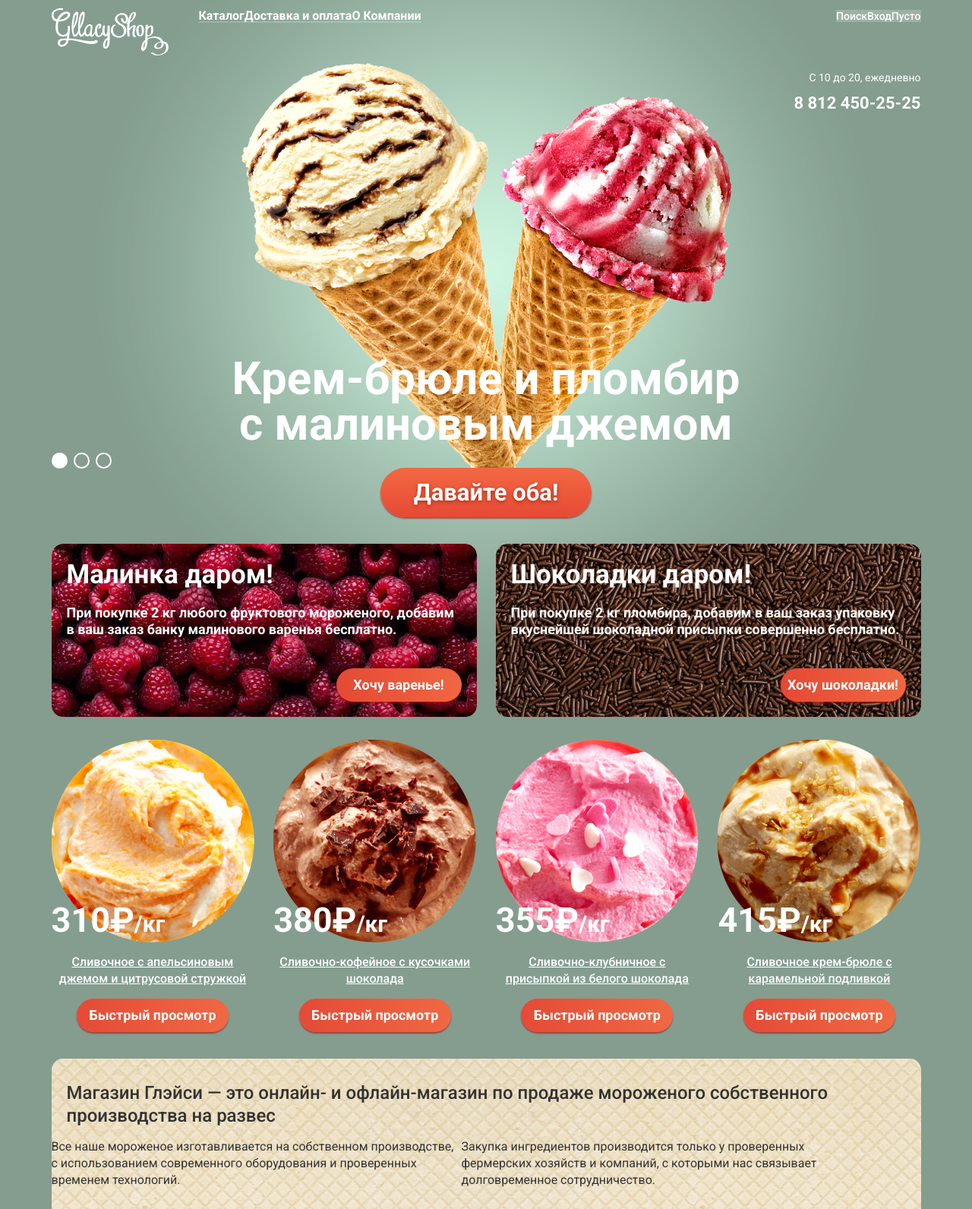
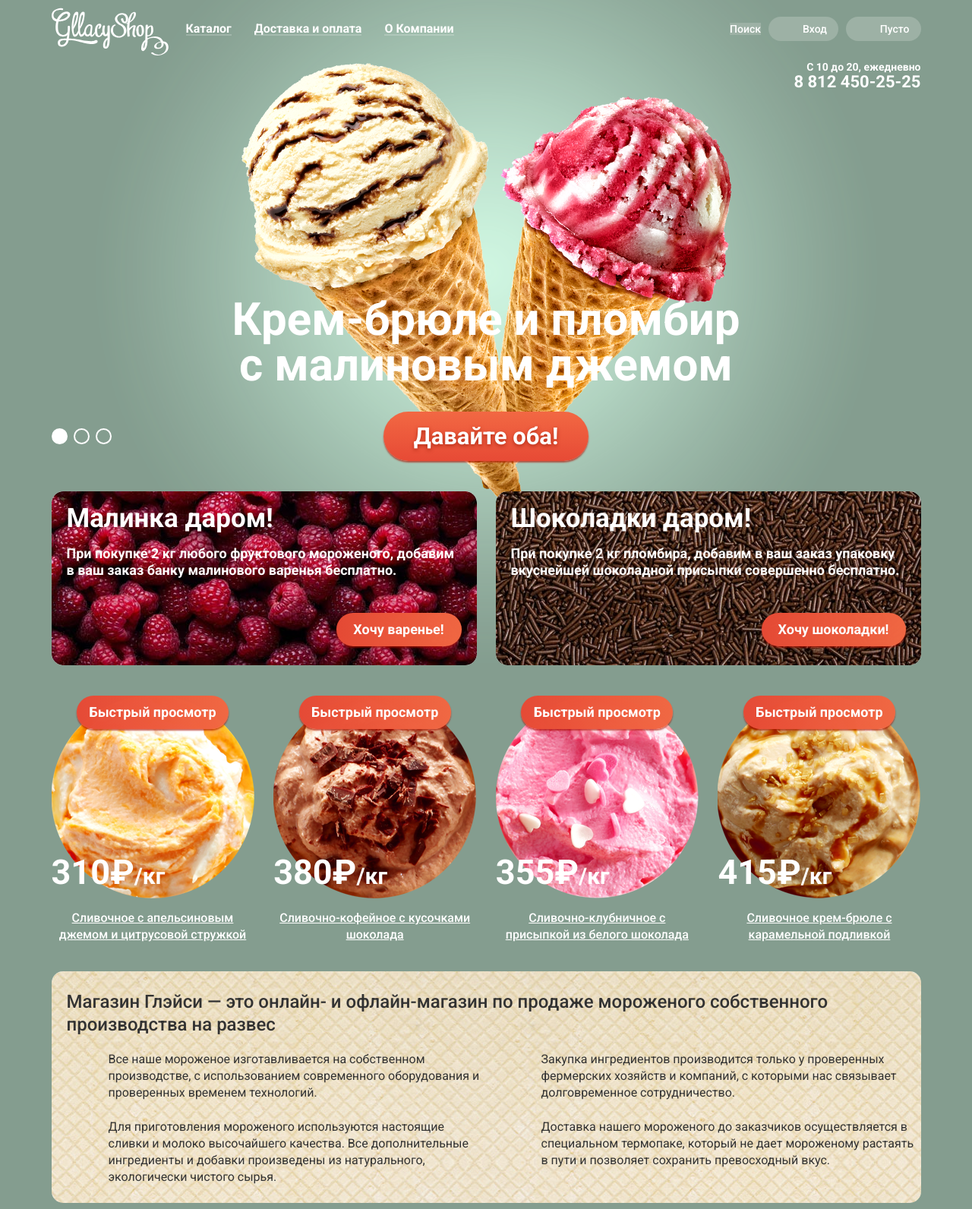
Before and after one commit to Sklv3o/977285-gllacy-24, a plain HTML site: page index.html in a window 1280 px wide. Shown: the top 1592 px of the page at 76% size. Drawn offline with Linux system fonts and the light colour scheme.

Commit message:
Главная почти близко к пиксель перфект

```diff
--- a/css/style.css
+++ b/css/style.css
@@ -7,6 +7,7 @@ body {
     color: #ffffff;
     background-color: #849d8f;
     min-width: 1200px;
+    letter-spacing: normal;
 }
 
 a {
@@ -68,27 +69,47 @@ a {
 .main-menu {
     display: flex;
     justify-content: space-between;
-    margin-top: 10px;
+    padding: 0;
+    margin-top: 27px;
 }
 
 .user-menu {
     display: flex;
     justify-content: space-between;
-    margin-top: 10px;
+    padding: 0;
+    margin-top: 27px;
 }
 
 .logo {
     margin-top: 10px;
+    margin-right: 23px;
 }
 
 .header-contacts {
     display: flex;
     align-items: flex-end;
     flex-direction: column;
+    justify-content: flex-start;
+}
+
+.worktime {
+    font-size: 14px;
+    line-height: 16px;
+    font-weight: 700;
+    padding: 0;
+    margin: 0;
+}
+
+.header-contacts a {
+    font-size: 22px;
+    line-height: 24px;
+    font-weight: 700;
 }
 
 .main-menu li {
     list-style: none;
+    margin: 0;
+    padding: 0;
 }
 
 .main-menu a {
@@ -101,10 +122,22 @@ a {
     background-size: 100% 2px;
 }
 
+.main-menu a:nth-child(1) {
+    margin-right: 30px;
+}
+
+.main-menu a:nth-child(2) {
+    margin-right: 11px;
+}
+
 .main-menu a:hover,
 .main-menu a:focus {
     background-color: #f7f6f3;
     color: #323232;
+}
+
+.main-menu-catalog-item {
+    padding: 0;
 }
 
 .main-menu-catalog-item a {
@@ -131,15 +164,22 @@ a {
     font-weight: 500;
 }
 
-.worktime {
-    font-size: 14px;
-    line-height: 16px;
+.header-basket {
+    padding-left: 45px;
+    border-radius: 20px;
+    padding-top: 8px;
+    padding-bottom: 8px;
+    padding-right: 15px;
+    margin-left: 10px;
 }
 
-.header-contacts a {
-    font-size: 22px;
-    line-height: 24px;
-    font-weight: 700;
+.header-enter-btn {
+    padding-left: 45px;
+    border-radius: 20px;
+    padding-top: 8px;
+    padding-bottom: 8px;
+    padding-right: 15px;
+    margin-left: 10px;
 }
 
 .gift-list,
@@ -184,10 +224,10 @@ a {
 
 .slider {
     position: relative;
-    padding-top: 321px;
+    padding-top: 271px;
     text-align: center;
     color: #ffffff;
-    margin-bottom: 35px;
+    margin-bottom: 40px;
 }
 
 .slider-list {
@@ -203,7 +243,7 @@ a {
 .slide-title {
     width: 700px;
     margin: 0 auto;
-    margin-bottom: 27px;
+    margin-bottom: 31px;
     font-size: 60px;
     line-height: 60px;
     font-weight: 700;
@@ -211,7 +251,7 @@ a {
 
 .button {
     display: inline-block;
-    padding: 12px 44px;
+    padding: 12px 40px;
     font-weight: 600;
     font-size: 31px;
     line-height: 41px;
@@ -240,7 +280,7 @@ a {
 
 .slider-controls {
     position: absolute;
-    bottom: 63px;
+    bottom: 21px;
     left: 0;
     z-index: 20;
     font-size: 0;
@@ -290,7 +330,7 @@ a {
     margin: 0;
     display: flex;
     justify-content: space-between;
-    margin-bottom: 30px;
+    margin-bottom: 40px;
     flex-wrap: wrap;
 }
 
@@ -309,8 +349,11 @@ a {
     padding: 0;
     margin: 0;
     margin-left: 20px;
-    margin-top: 20px;
-    margin-bottom: 19px;
+    margin-top: 15px;
+    margin-bottom: 15px;
+    font-size: 35px;
+    line-height: 41px;
+    font-weight: 700;
 }
 
 .gift-item p {
@@ -318,14 +361,19 @@ a {
     margin: 0;
     margin-left: 20px;
     margin-bottom: 40px;
-    margin-right: 25px;
+    margin-right: 5px;
     font-weight: 700;
     font-size: 18px;
 }
 
+.gift-raspberry p {
+    margin-right: 15px;
+    margin-bottom: 45px;
+}
+
 .gift-btn {
     width: 165px;
-    margin-bottom: 20px;
+    margin-bottom: 25px;
     align-self: flex-end;
     margin-right: 20px;
     vertical-align: middle;
@@ -335,12 +383,13 @@ a {
     line-height: 24px;
 }
 
-.gift-list h3 {
-    font-size: 35px;
-    line-height: 41px;
-    font-weight: 700;
+.gift-chocolate p {
+    margin-bottom: 45px;
 }
 
+.gift-chocolate .gift-btn {
+    width: 190px;
+}
 
 .gift-raspberry {
     background-color: #d3173c;
@@ -371,7 +420,7 @@ a {
     display: flex;
     justify-content: space-between;
     flex-wrap: wrap;
-    margin-bottom: 35px;
+    margin-bottom: 37px;
 }
 
 .catalog-item {
@@ -385,6 +434,7 @@ a {
     width: 200px;
     padding-top: 10px;
     padding-bottom: 10px;
+    position: absolute;
 }
 
 .catalog-item img {
@@ -394,7 +444,7 @@ a {
 .catalog-item p {
     position: absolute;
     align-self: flex-start;
-    margin-top: 215px;
+    margin-top: 210px;
 }
 
 .catalog-item p:nth-child(2) {
@@ -409,7 +459,7 @@ a {
     line-height: 22px;
     font-weight: 500;
     text-align: center;
-    margin-bottom: 15px;
+
 }
 
 .catalog-item-name:hover,
@@ -425,10 +475,9 @@ a {
 
 .about {
     display: flex;
-    justify-content: space-between;
     border-radius: 15px;
     flex-direction: column;
-    margin-bottom: 40px;
+    margin-bottom: 39px;
     background-color: #ede2cb;
     background-image: url("../img/bg-waffle.jpg");
     background-repeat: no-repeat;
@@ -442,8 +491,16 @@ a {
 }
 
 .about-list li {
-    width: 540px;
-    margin-bottom: 30px;
+    margin: 0;
+    padding: 0;
+    color: #323232;
+    margin-bottom: 23px;
+    padding-left: 75px;
+    width: 495px;
+}
+
+.about-list li:nth-child(4) {
+    margin-right: 5px;
 }
 
 .about p {
@@ -454,18 +511,14 @@ a {
     line-height: 30px;
     font-weight: 500;
     margin-left: 20px;
-    margin-top: 30px;
-    margin-bottom: 15px;
-}
-
-.about li {
-    color: #323232;
+    margin-top: 25px;
+    margin-bottom: 20px;
 }
 
 .blog-wrapper {
     display: flex;
     justify-content: space-between;
-    margin-bottom: 40px;
+    margin-bottom: 38px;
 }
 
 .blog,
@@ -483,9 +536,12 @@ a {
 }
 
 .blog p {
+    margin: 0;
+    padding: 0;
     color: #323232;
-    margin-left: 15px;
+    margin-left: 19px;
     margin-top: 25px;
+    margin-bottom: 5px;
 }
 
 .blog a {
@@ -494,8 +550,8 @@ a {
     line-height: 30px;
     font-weight: 700;
     width: 295px;
-    margin-left:  15px;
-    margin-bottom: 70px;
+    margin-left:  19px;
+    margin-bottom: 80px;
 }
 
 .blog a:hover,
@@ -503,7 +559,6 @@ a {
 .blog a:active {
     color:#e84d37;
 }
-
 
 .subscribe {
     background-color: #f8f7f4;
@@ -515,7 +570,7 @@ a {
     color: #5a5a5a;
     margin-top: 35px;
     margin-bottom: 40px;
-    margin-left: 25px;
+    margin-left: 26px;
     margin-right: 10px;
 }
 
@@ -542,11 +597,11 @@ a {
 }
 
 .address {
-    width: 304px;
+    width: 302px;
     border-radius: 10px;
     position: absolute;
-    margin-top: 65px;
-    margin-left: 870px;
+    margin-top: 63px;
+    margin-left: 872px;
     background-color: #fffffe;
     display: flex;
     flex-direction: column;
@@ -563,12 +618,12 @@ a {
 }
 
 .address p:first-child {
-    margin-top: 30px;
-    margin-bottom: 10px;
+    margin-top: 28px;
+    margin-bottom: 3px;
 }
 
 .address p:nth-child(2) {
-    margin-bottom: 25px;
+    margin-bottom: 17px;
 }
 
 .address p:nth-child(3) {
@@ -577,7 +632,7 @@ a {
 
 .address p:nth-child(3),
 .address p:nth-child(4){
-    margin-bottom: 5px;
+    margin-bottom: 3px;
 }
 
 .address p:nth-child(5) {
@@ -605,9 +660,11 @@ a {
 }
 
 .address .adress-btn {
+    margin: 0;
+    padding: 0;
     width: 250px;
     align-self: center;
-    margin-bottom: 25px;
+    margin-bottom: 30px;
     padding-top: 10px;
     padding-bottom: 10px;
 }
@@ -660,7 +717,7 @@ a {
 }
 
 .htmlacademy-info {
-    margin-top: 15px;
+    margin-top: 18px;
 }
 
 .main-footer .social-btn {
@@ -668,21 +725,27 @@ a {
     margin: 0;
     padding: 0;
     margin-top: 35px;
+    margin-right: 86px;
 }
 
 .main-footer .footer-menu {
     display: flex;
     margin: 0;
     padding: 0;
-    margin-top: 35px;
+    margin-top: 32px;
     flex-wrap: wrap;
-    width: 350px;
 }
 
 .footer-menu li {
-    width: 155px;
-    margin-right: 10px;
+    margin: 0;
+    padding: 0;
 }
+
+.footer-menu li:nth-child(2) {
+    margin-left: 20px;
+}
+
+
 
 .breadcrumbs {
     display: flex;
--- a/index.html
+++ b/index.html
@@ -44,7 +44,7 @@
                                 </div>
                             </li>
                             <li>
-                                <a href=#>Вход</a>
+                                <a href=# class="header-enter-btn">Вход</a>
                                 <div class="popup enter-popup">
                                     <form method="post" action="https://echo.htmlacademy.ru">
                                         <label for="login" class="visually-hidden">Ваша почта</label>
@@ -57,7 +57,7 @@
                                     <a href="#" class="enter-popup-new">Новая регистрация</a>
                                 </div>
                             </li>
-                            <li><a href=#>Пусто</a></li>
+                            <li><a href=# class="header-basket">Пусто</a></li>
                         </ul>
                     </div>
                     <div class="header-contacts">
@@ -94,7 +94,7 @@
                                     </h3>
                                     <a class="button slide-button" href="#">Давайте оба!</a>
                                 </li>
-                        </ul>
+                            </ul>
                         </section>
                         <section class="gift">
                             <h2 class="visually-hidden">Подарки</h2>
```
